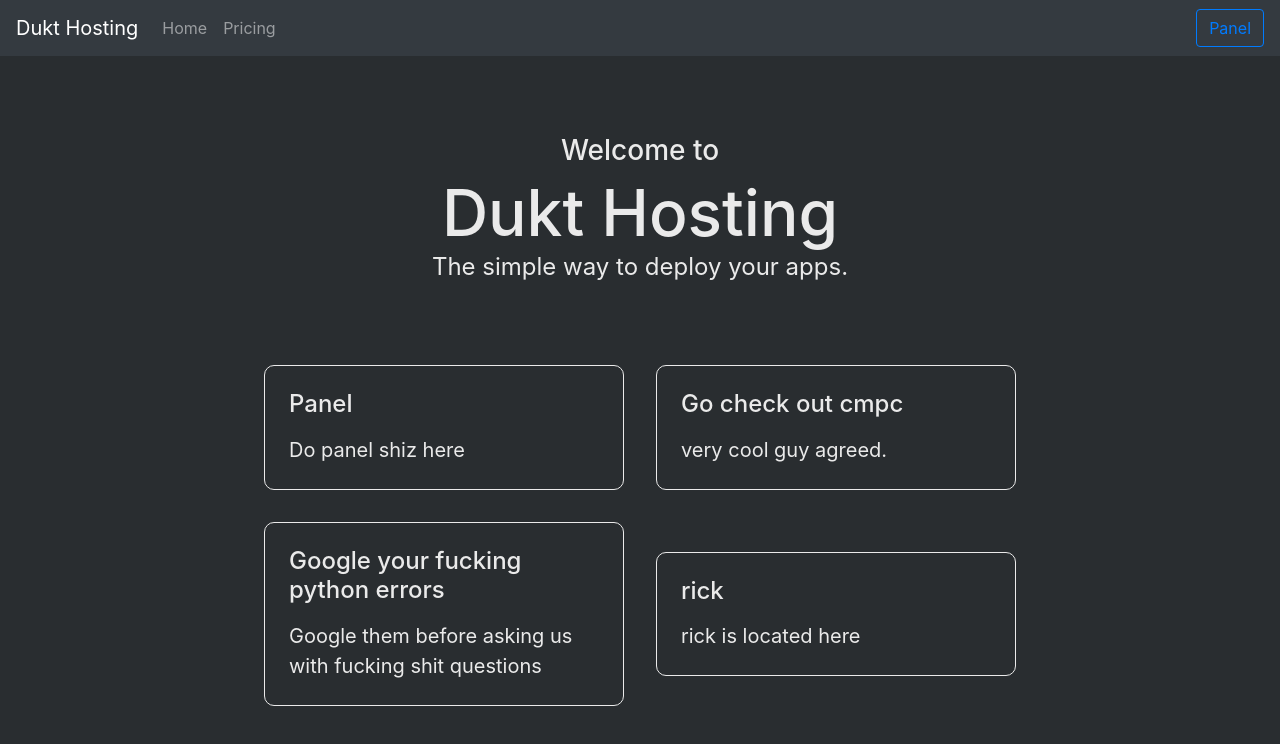
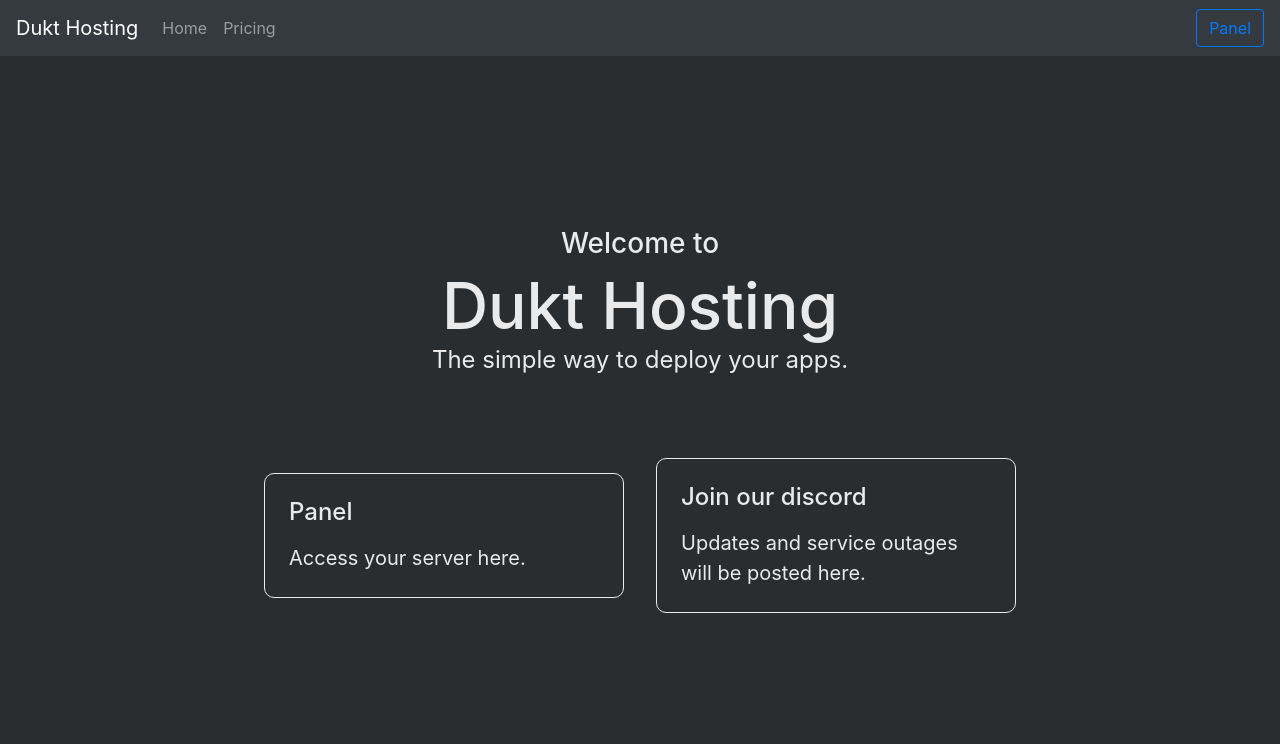
Before and after one commit to Dukt-Hosting/homepage, a Next.js app: page / in a window 1280 px wide. Shown: the top 744 px of the page. Built offline with nearby package versions, Linux system fonts and the light colour scheme.

Commit message:
make this homepage somewhat better

```diff
--- a/pages/index.js
+++ b/pages/index.js
@@ -7,7 +7,7 @@ export default function Home() {
   return (
     <div className={styles.container}>
       <Head>
-        <title>Home - Dukt Hosting</title>
+        <title>Dukt Hosting</title>
         <link rel="icon" href="/favicon.ico" />
       </Head>
 
@@ -26,35 +26,15 @@ export default function Home() {
         <div className={styles.grid}>
           <a href="https://panel.dukthosting.net/" className={styles.card}>
             <h3>Panel</h3>
-            <p>Do panel shiz here</p>
+            <p>Access your server here.</p>
           </a>
           <a
-            href="https://cmpc.live"
+            href="https://discord.gg/utqQ8CVeJe"
             className={styles.card}
           >
-            <h3>Go check out cmpc</h3>
-            <p>very cool guy agreed.</p>
+            <h3>Join our discord</h3>
+            <p>Updates and service outages will be posted here.</p>
           </a>
-          <a
-            href="
-            https://google.com"
-            className={styles.card}
-          >
-            <h3>Google your fucking python errors</h3>
-            <p>
-              Google them before asking us with fucking shit questions
-            </p>
-            </a>
-          <a
-            href="
-            https://www.youtube.com/watch?v=dQw4w9WgXcQ"
-            className={styles.card}
-          >
-            <h3>rick</h3>
-            <p>
-              rick is located here
-            </p>
-            </a>
         </div>
       </main>
     </div>
```
